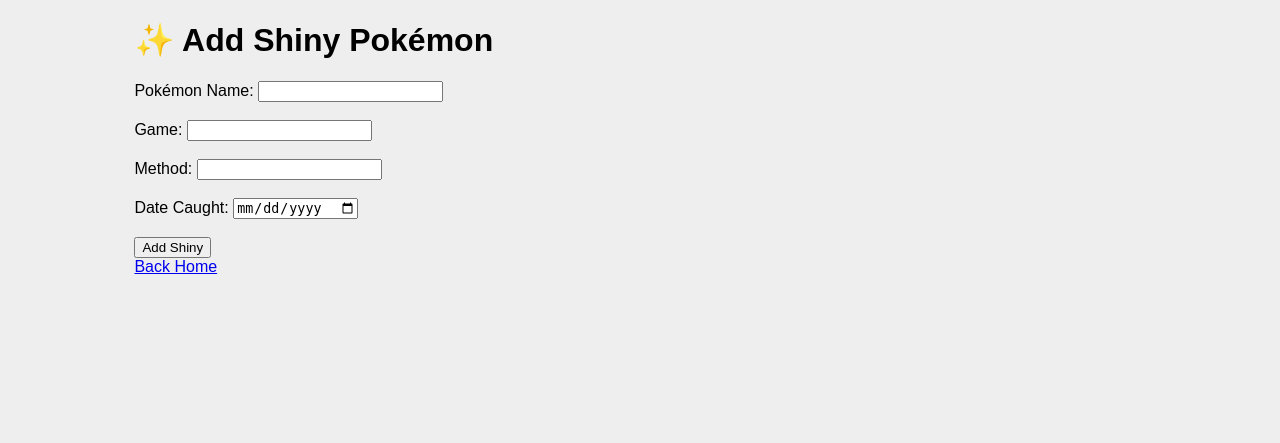
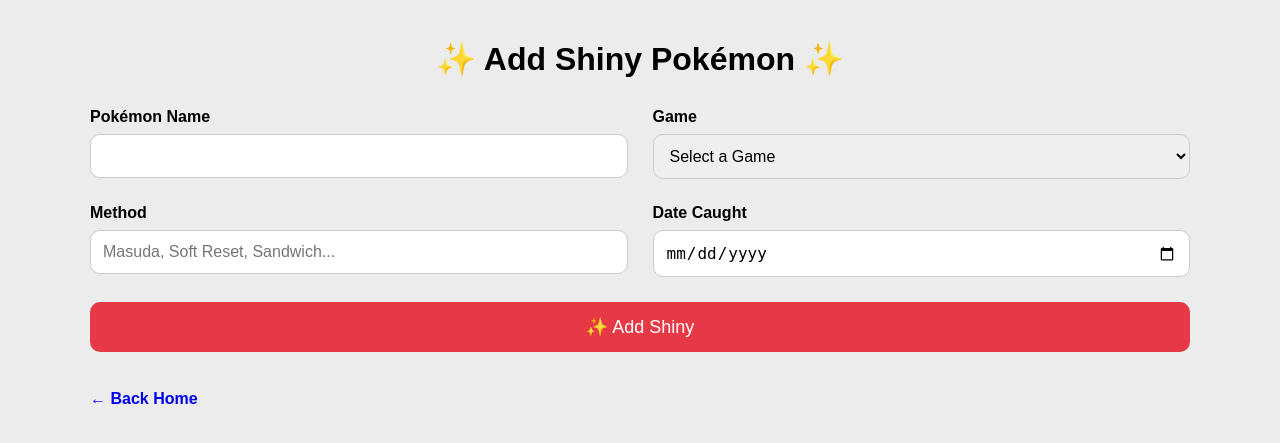
Before and after one commit to elijahkwilliams16-dot/Shiny-Pokemon-Tracker, a Flask app: template templates/add.html in a window 1280 px wide. Shown: the top 443 px of the page. Run offline with Flask 3, Linux system fonts and the light colour scheme; the template is opened without the code that fills it, so the values that code supplies are empty.

Commit message:
ui small updates

```diff
--- a/app.py
+++ b/app.py
@@ -93,7 +93,12 @@ def add():
 
 
 
-    return render_template("add.html")
+    games = sorted(GAME_TO_GEN.keys())
+
+    return render_template(
+        "add.html",
+        games=games
+)
 
 @app.route("/delete/<int:shiny_id>", methods=["POST"])
 def delete(shiny_id):
--- a/static/style.css
+++ b/static/style.css
@@ -1,41 +1,99 @@
-body {
-
-    font-family: Arial, sans-serif;
-
-    background-color: #eeeeee;
-
+body{
+    font-family:Arial, Helvetica, sans-serif;
+    background:#ececec;
+    margin:0;
 }
 
-
-
-.container {
-
-    width: 80%;
-
-    margin: auto;
-
+.container{
+    width:90%;
+    max-width:1100px;
+    margin:40px auto;
 }
 
-
-
-.card {
-
-    background: white;
-
-    padding: 20px;
-
-    margin: 20px;
-
-    border-radius: 15px;
-
+h1{
+    text-align:center;
+    margin-bottom:30px;
 }
 
+.card{
+    background:white;
+    border-radius:15px;
+    padding:20px;
+    margin-bottom:20px;
 
+    display:flex;
+    align-items:center;
+    gap:25px;
 
-.card img {
+    box-shadow:0 3px 10px rgba(0,0,0,.12);
+}
 
-    display: block;
+.card img{
+    width:140px;
+    height:140px;
+    object-fit:contain;
+}
 
-    margin: auto;
+.card-info{
+    flex:1;
+}
 
+.card-info h2{
+    margin-top:0;
 }
+
+.add-form{
+    display:grid;
+    grid-template-columns:1fr 1fr;
+    gap:25px;
+    margin-top:30px;
+}
+
+.form-group{
+    display:flex;
+    flex-direction:column;
+}
+
+.form-group label{
+    font-weight:bold;
+    margin-bottom:8px;
+}
+
+.add-form input,
+.add-form select{
+    padding:12px;
+    border-radius:10px;
+    border:1px solid #ccc;
+    font-size:16px;
+}
+
+.add-form button{
+    grid-column:1 / span 2;
+
+    padding:14px;
+
+    font-size:18px;
+
+    border:none;
+
+    border-radius:10px;
+
+    cursor:pointer;
+
+    background:#e63946;
+
+    color:white;
+
+    transition:.2s;
+}
+
+.add-form button:hover{
+    transform:scale(1.02);
+}
+
+a{
+    display:inline-block;
+    margin-top:20px;
+    text-decoration:none;
+    font-weight:bold;
+}
--- a/templates/add.html
+++ b/templates/add.html
@@ -3,89 +3,112 @@
 
 <head>
 
-<title>Add Shiny</title>
+    <title>Add Shiny Pokémon</title>
 
+    <!-- Connects this page to our CSS file -->
     <link rel="stylesheet" href="/static/style.css">
 
 </head>
 
-
 <body>
 
-
+    <!-- Main container for the page -->
     <div class="container">
 
+        <h1>✨ Add Shiny Pokémon ✨</h1>
 
-<h1>✨ Add Shiny Pokémon</h1>
+        <!--
+            class="add-form"
+            This lets CSS style the entire form as a grid.
+        -->
+        <form method="POST" class="add-form">
 
+            <!-- Pokémon Name -->
+            <div class="form-group">
 
-<form method="POST">
-
-
-<label>Pokémon Name:</label>
+                <label for="name">Pokémon Name</label>
 
                 <input
                     type="text"
+                    id="name"
                     name="name"
                     required
                 >
 
+            </div>
 
-<br><br>
+            <!-- Game -->
+            <div class="form-group">
 
+                <label for="game">Game</label>
 
-<label>Game:</label>
-
-<input
-type="text"
+                <select
+                    id="game"
                     name="game"
                     required
                 >
 
+                    <option value="">Select a Game</option>
 
-<br><br>
+                    <!--
+                        Flask automatically creates one option
+                        for every game inside GAME_TO_GEN.
+                    -->
+                    {% for game in games %}
 
+                        <option value="{{ game }}">
+                            {{ game.title() }}
+                        </option>
 
-<label>Method:</label>
+                    {% endfor %}
+
+                </select>
+
+            </div>
+
+            <!-- Method -->
+            <div class="form-group">
+
+                <label for="method">Method</label>
 
                 <input
                     type="text"
+                    id="method"
                     name="method"
+                    placeholder="Masuda, Soft Reset, Sandwich..."
                     required
                 >
 
+            </div>
 
-<br><br>
+            <!-- Date -->
+            <div class="form-group">
 
-
-<label>Date Caught:</label>
+                <label for="date">Date Caught</label>
 
                 <input
                     type="date"
+                    id="date"
                     name="date"
                     required
                 >
 
+            </div>
 
-<br><br>
-
-
+            <!-- Submit Button -->
             <button type="submit">
-Add Shiny
+                ✨ Add Shiny
             </button>
-
 
         </form>
 
-
+        <br>
 
         <a href="/">
-Back Home
+            ← Back Home
         </a>
 
-
     </div>
-
 
 </body>
 
--- a/templates/index.html
+++ b/templates/index.html
@@ -13,7 +13,7 @@
 
     <div class="container">
 
-        <h1>✨ Shiny Pokémon Tracker</h1>
+        <h1>✨ Shiny Pokémon Tracker ✨</h1>
 
         <h2>Total Shinies: {{ shinies|length }}</h2>
 
@@ -38,7 +38,7 @@
                         <p>No sprite available.</p>
                     {% endif %}
 
-                    <h2>⭐ {{ shiny["name"] }}</h2>
+                    <h2> {{ shiny["name"] }}</h2>
 
                     <p><strong>Game:</strong> {{ shiny["game"] }}</p>
 
```
Also changed, not shown: shinies.json (+20 -0 lines). Lines whose indentation alone changed are shown as unchanged.
